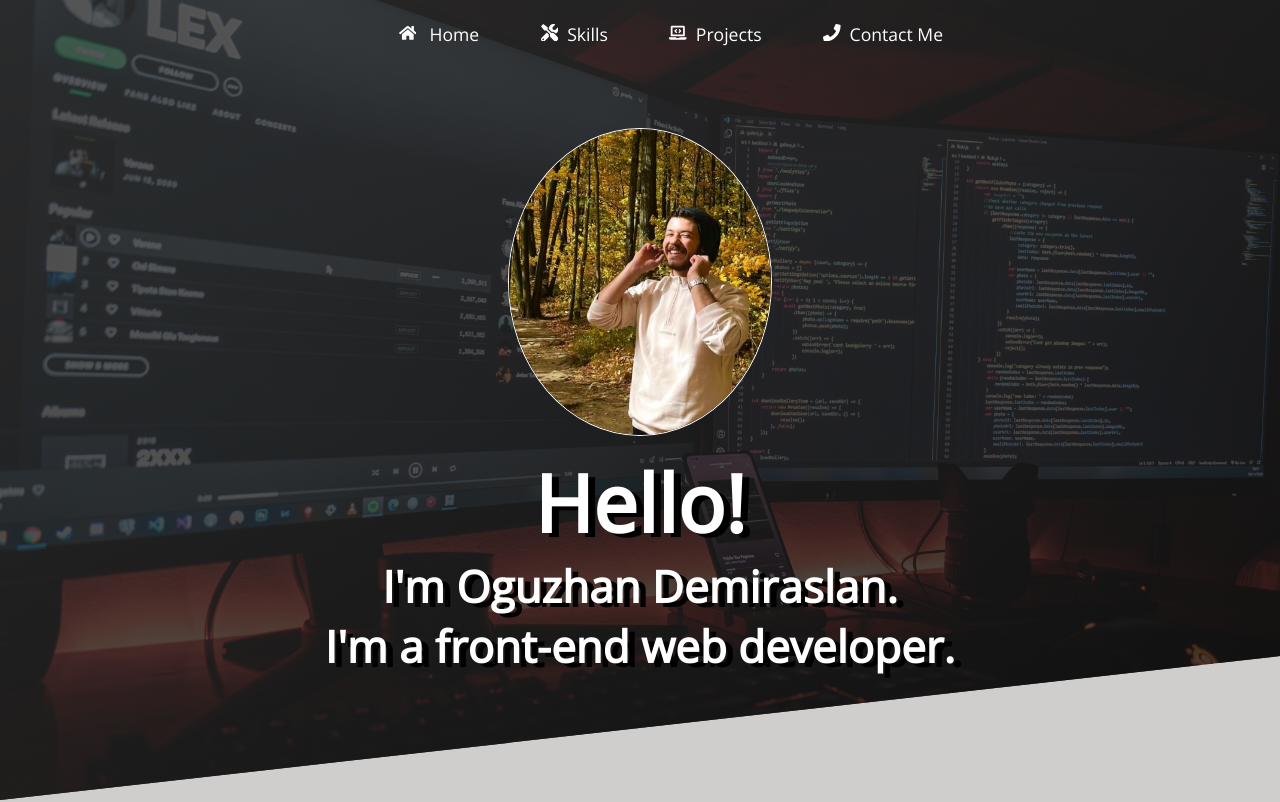
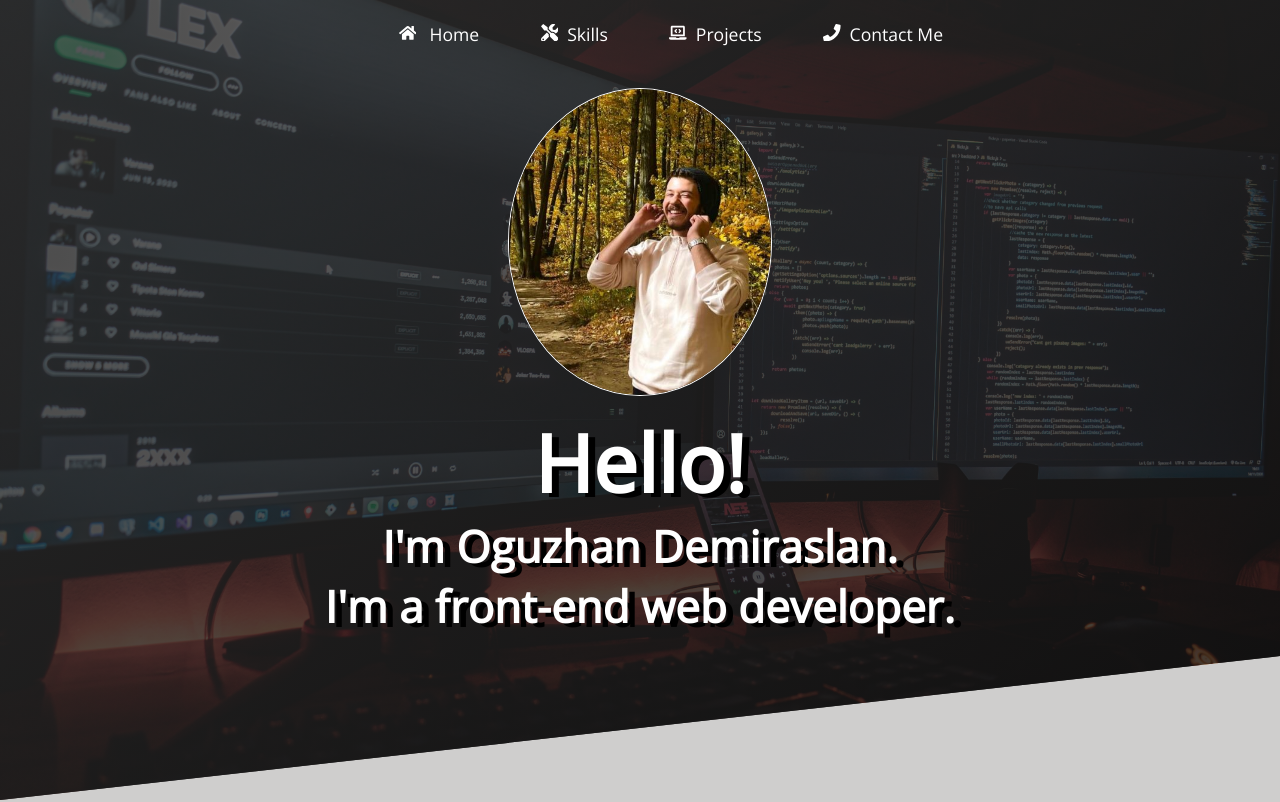
Before and after one commit to OzzyDm/portfolio, a Next.js app: page / in a window 1280 px wide. Shown: the top 802 px of the page. Built offline with nearby package versions, Linux system fonts and the light colour scheme.

Commit message:
header updated

```diff
--- a/components/header.module.css
+++ b/components/header.module.css
@@ -18,7 +18,7 @@
 .name {
   font-size: 4.5rem;
   text-align: center;
-  padding-top: 10%;
+  padding-top: 10rem;
   color: #fff;
   text-shadow: 0.8rem 0.4rem black;
 }
```
